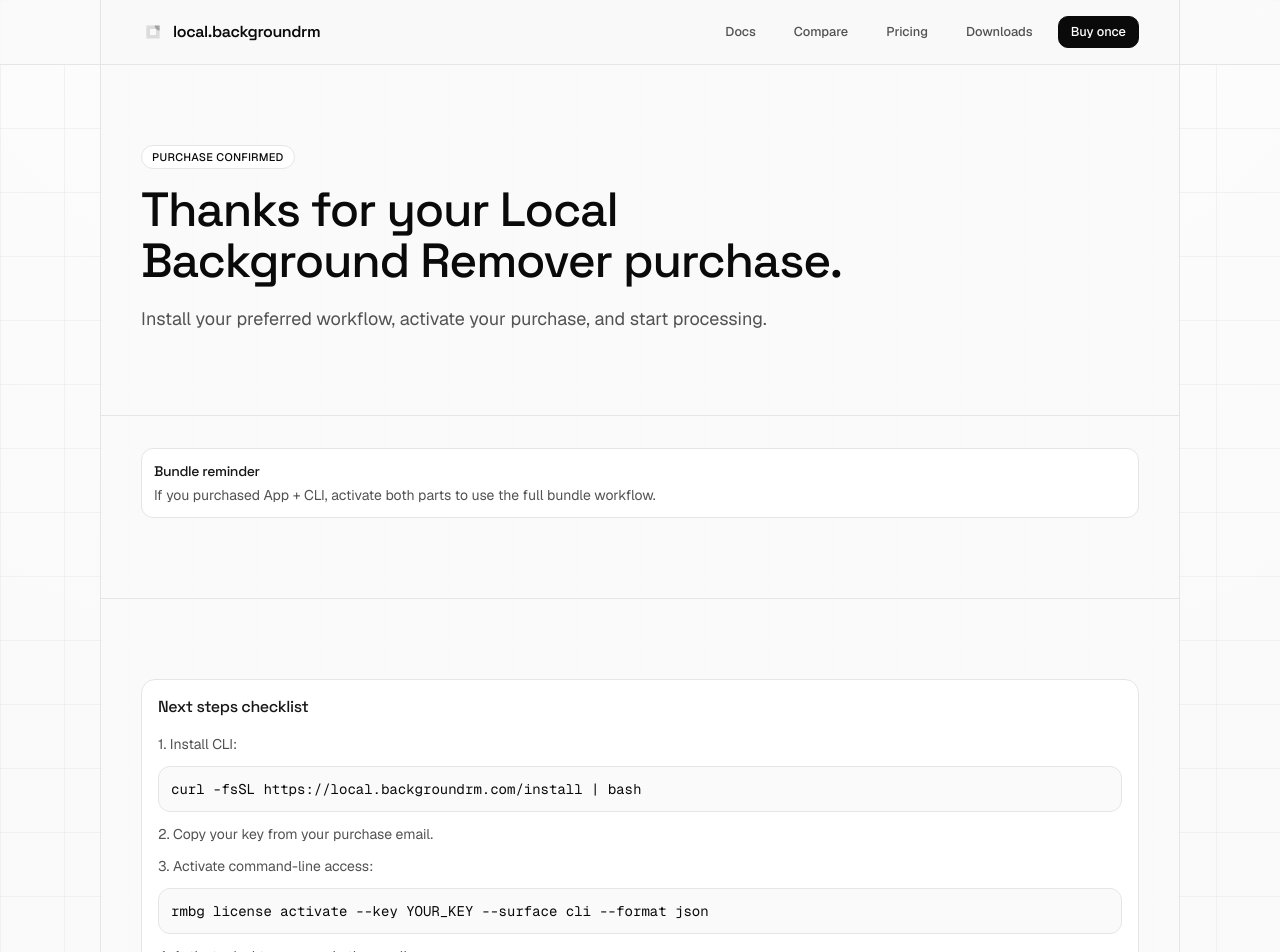
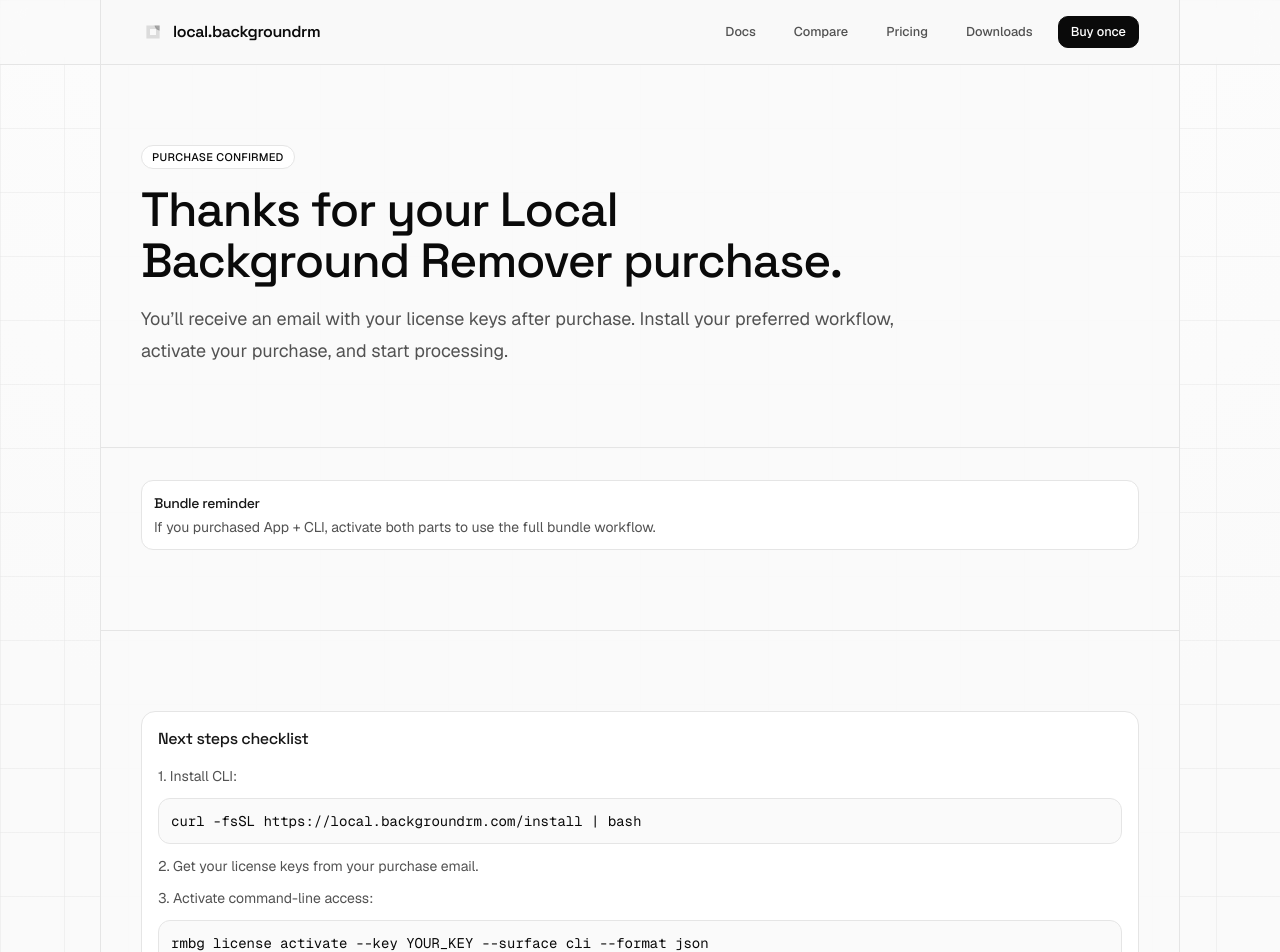
Before and after one commit to cuevaio/local-background-remover, a Next.js app in the folder apps/web/: page /thank-you in a window 1280 px wide. Shown: the top 952 px of the page. Built offline with nearby package versions, Linux system fonts and the light colour scheme.

Commit message:
fix thank-you page license delivery copy

```diff
--- a/apps/web/src/app/thank-you/page.tsx
+++ b/apps/web/src/app/thank-you/page.tsx
@@ -13,7 +13,7 @@
 export const metadata: Metadata = buildPageMetadata({
   title: "Purchase Complete: Activation Steps",
   description:
-    "Your purchase is complete. Activate your app or command-line access and start processing.",
+    "Your purchase is complete. Check your email for license keys, then activate your app or command-line access and start processing.",
   path: "/thank-you",
   noindex: true,
 });
@@ -41,7 +41,8 @@
           Thanks for your Local Background Remover purchase.
         </h1>
         <p className="section-copy md:text-lg">
-          Install your preferred workflow, activate your purchase, and start processing.
+          You’ll receive an email with your license keys after purchase. Install your preferred
+          workflow, activate your purchase, and start processing.
         </p>
       </section>
 
@@ -64,7 +65,7 @@
             <pre className="overflow-x-auto rounded-lg border border-border bg-secondary/50 px-3 py-3 font-mono text-sm text-foreground">
               {CLI_INSTALL_CMD}
             </pre>
-            <p>2. Copy your key from your purchase email.</p>
+            <p>2. Get your license keys from your purchase email.</p>
             <p>3. Activate command-line access:</p>
             <pre className="overflow-x-auto rounded-lg border border-border bg-secondary/50 px-3 py-3 font-mono text-sm text-foreground">
               {CLI_ACTIVATE_CMD}
```
Also changed, not shown: 1 other file (tests, documents, lock files or other folders).
